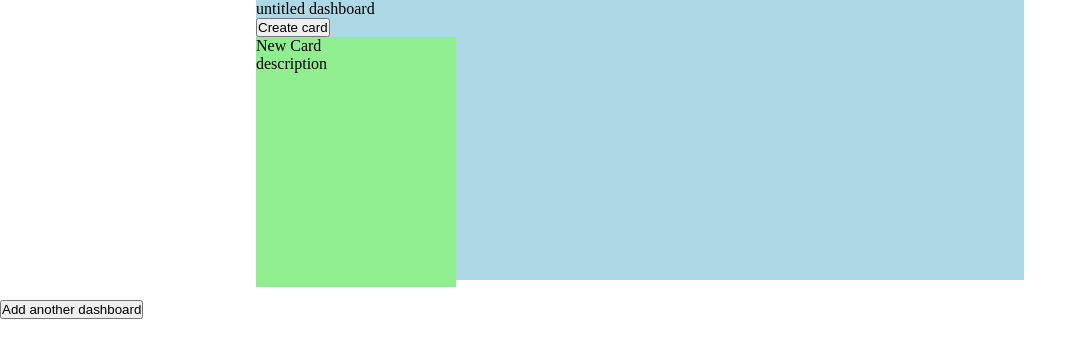
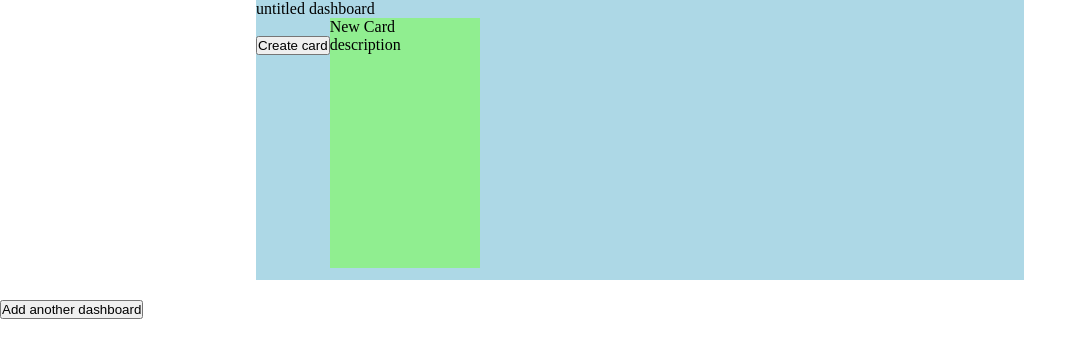
Before and after one commit to bianpeter/todo_app, a React (Create React App) app in the folder todoapp/: page / in a window 1280 px wide. Both pictures are taken after a click on the button "Create card". Shown: the top 358 px of the page, without its empty margins (0-1087 px from the left). Built offline with nearby package versions, Linux system fonts and the light colour scheme.

Commit message:
minor changes

```diff
--- a/todoapp/src/components/Dashboard.js
+++ b/todoapp/src/components/Dashboard.js
@@ -4,6 +4,7 @@ import Card from "./Card";
 
 export default function Dashboard() {
   const [title, setTitle] = useState("untitled dashboard");
+  const [cards, setCards] = useState([]);
 
   return (
     <div className="dashboard">
@@ -15,8 +16,8 @@ export default function Dashboard() {
           onChange={(e) => setTitle(e.target.value)}
         />
       </Editable>
-      <button>Create card</button>
-      <Card />
+      <button onClick={() => setCards([<Card />, cards])}>Create card</button>
+      {cards}
     </div>
   );
 }
--- a/todoapp/src/sass/card.scss
+++ b/todoapp/src/sass/card.scss
@@ -1,5 +1,7 @@
 .card {
-  width: 200px;
+  display: inline-block;
+  margin-right: 20px;
+  width: 150px;
   height: 250px;
   background-color: lightgreen;
 }
```
